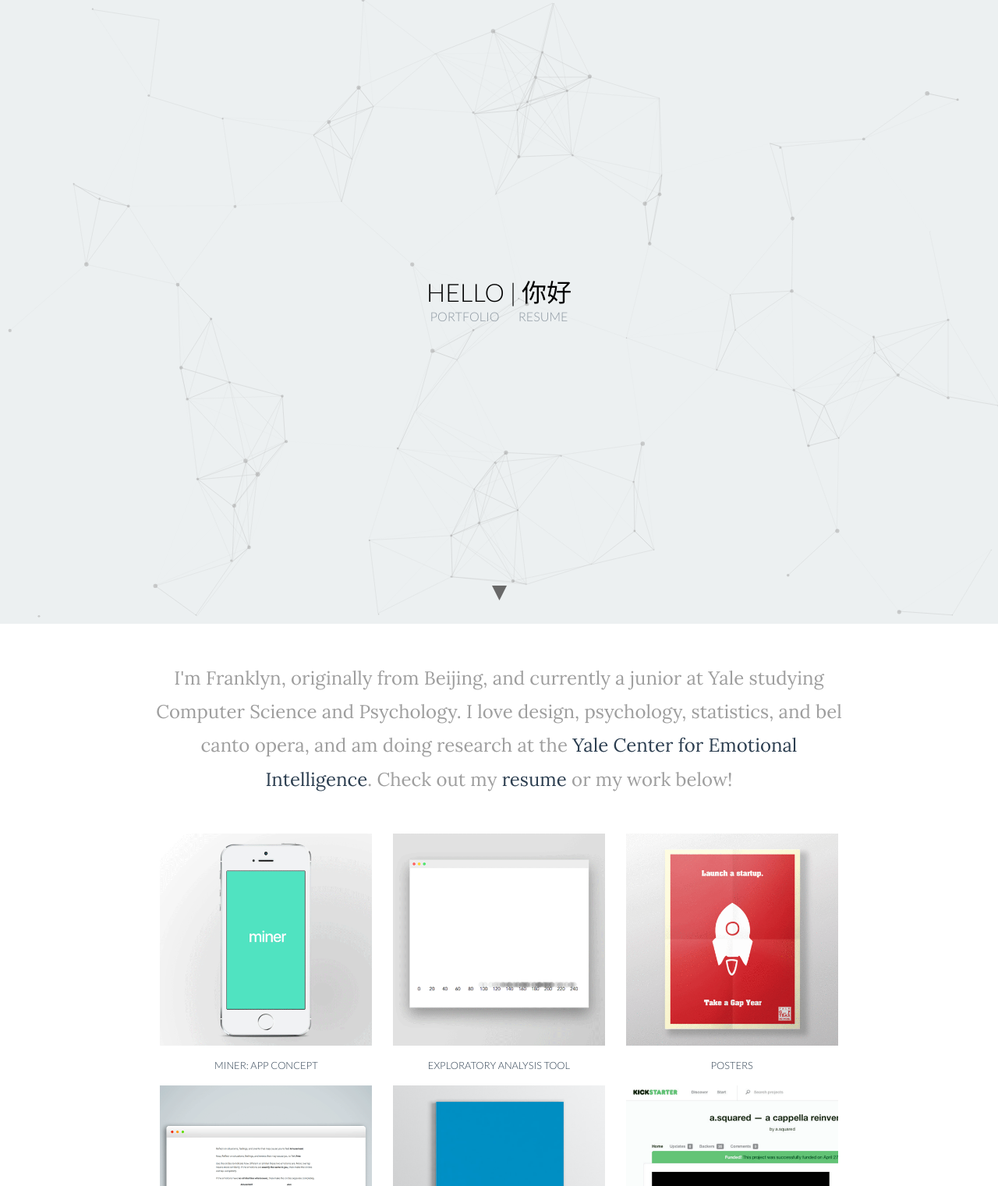
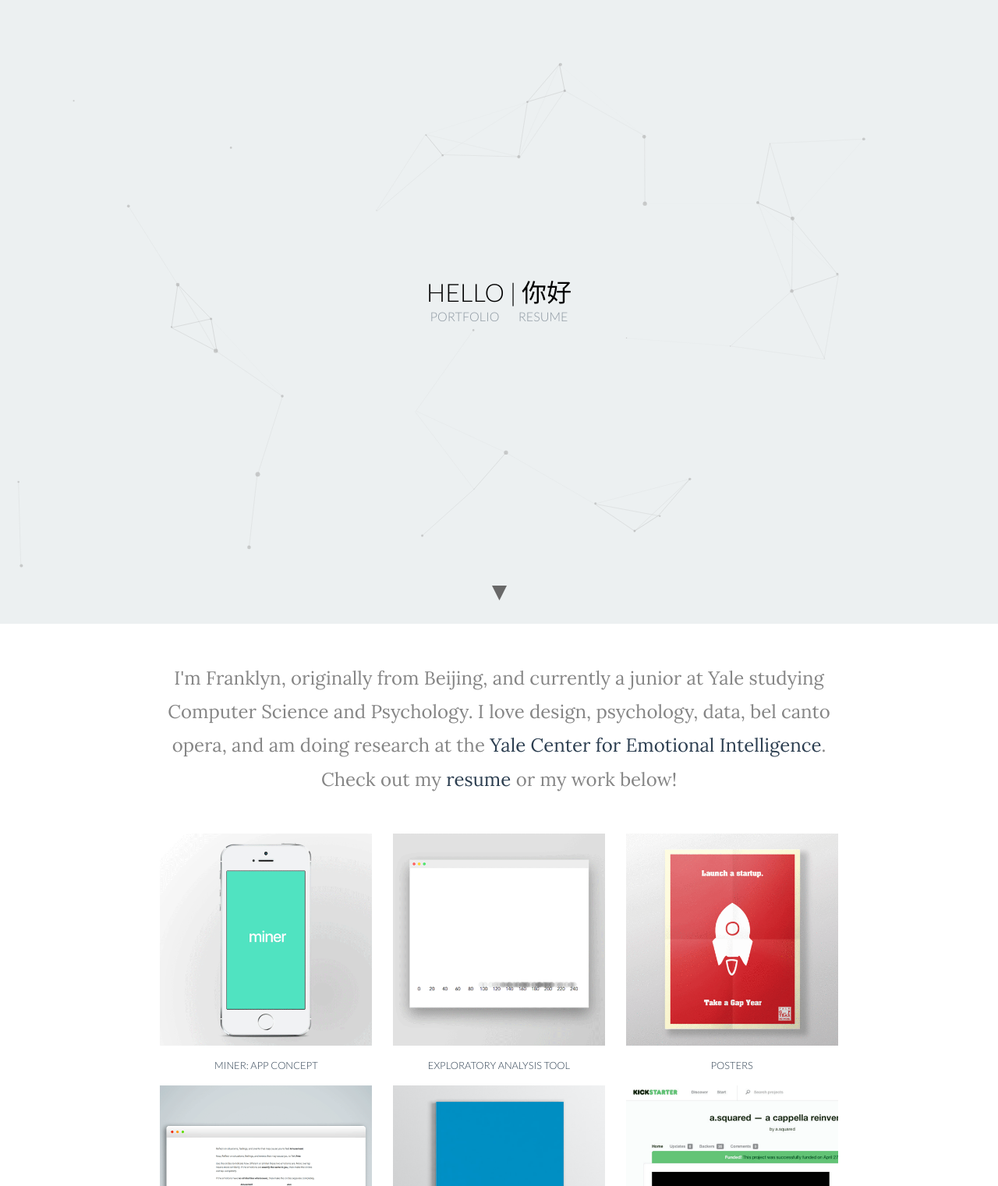
Before and after one commit to zfranklyn/franklyn, a plain HTML site: page index.html in a window 1280 px wide. Shown: the top 1521 px of the page at 78% size. Drawn offline with Linux system fonts and the light colour scheme; a web font is replaced by a local one.

Commit message:
reduced no. of particles, changed font intro color

```diff
--- a/css/style.css
+++ b/css/style.css
@@ -51,7 +51,7 @@ img {
 
 .serif {
 	font-family: "Lora", serif;
-	color:#9E9E9E;
+	color:#858585;
 }
 
 .page{
--- a/index.html
+++ b/index.html
@@ -41,7 +41,7 @@
 
 		<a name="intro" id="intro"></a>
 			<div class="intro">
-				<p class="serif">I'm Franklyn, originally from Beijing, and currently a junior at Yale studying Computer Science and Psychology. I love design, psychology, statistics, and bel canto opera, and am doing research at the <a class="highlight" href="http://www.ei.yale.edu" target="_blank" >Yale Center for Emotional Intelligence</a>. Check out my <a class="highlight" href="./assets/fz_resume_N.pdf" target="_blank" >resume</a> or my work below!
+				<p class="serif">I'm Franklyn, originally from Beijing, and currently a junior at Yale studying Computer Science and Psychology. I love design, psychology, data, bel canto opera, and am doing research at the <a class="highlight" href="http://www.ei.yale.edu" target="_blank" >Yale Center for Emotional Intelligence</a>. Check out my <a class="highlight" href="./assets/fz_resume_N.pdf" target="_blank" >resume</a> or my work below!
 				</p>
 			</div>
 
--- a/js/main.js
+++ b/js/main.js
@@ -2,7 +2,7 @@ $( document ).ready(function() {
 	particlesJS("particles-js", {
 	  "particles": {
 	    "number": {
-	      "value": 80,
+	      "value": 30,
 	      "density": {
 	        "enable": true,
 	        "value_area": 800
@@ -41,7 +41,7 @@ $( document ).ready(function() {
 	      "random": true,
 	      "anim": {
 	        "enable": false,
-	        "speed": 40,
+	        "speed": 20,
 	        "size_min": 0.1,
 	        "sync": false
 	      }
```
